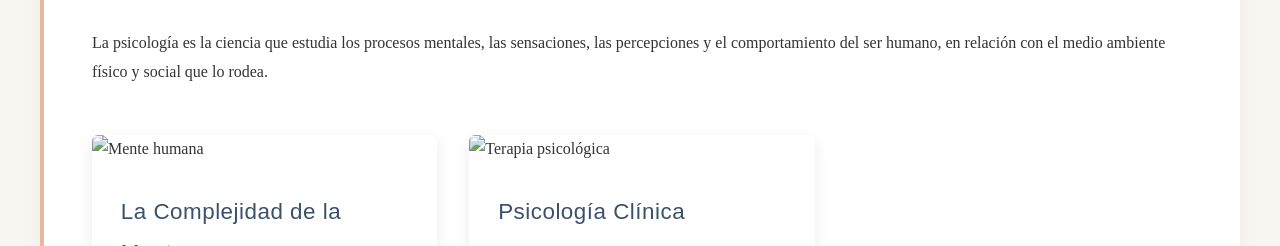
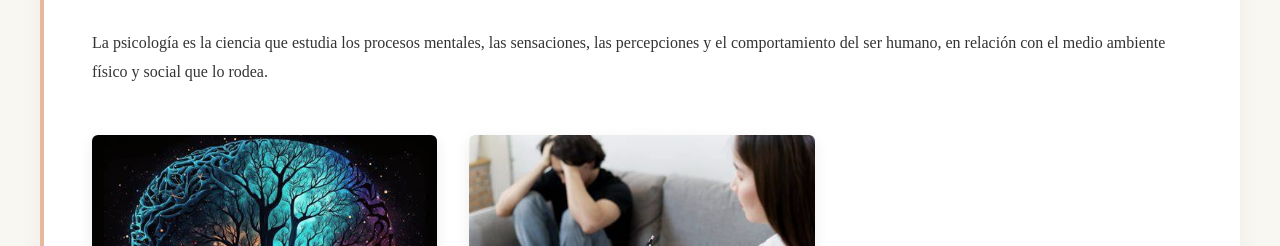
Before and after one commit to AndresCabrer221/psicologia, a plain HTML site: page index.html in a window 1280 px wide. Shown: the part 681-927 px from the top of the page. Drawn offline with Linux system fonts and the light colour scheme.

Commit message:
Update index.html

```diff
--- a/index.html
+++ b/index.html
@@ -31,14 +31,14 @@
 
             <div class="image-grid">
                 <div class="card">
-                    <img src="images/mente.jpg" alt="Mente humana">
+                    <img src="mente.jpg" alt="Mente humana">
                     <div class="card-content">
                         <h3>La Complejidad de la Mente</h3>
                         <p>Explorando los misterios de la conciencia humana y los procesos cognitivos.</p>
                     </div>
                 </div>
                 <div class="card">
-                    <img src="images/terapia.jpg" alt="Terapia psicológica">
+                    <img src="terapia.jpg" alt="Terapia psicológica">
                     <div class="card-content">
                         <h3>Psicología Clínica</h3>
                         <p>El arte y ciencia de ayudar a las personas a superar sus desafíos mentales.</p>
```
